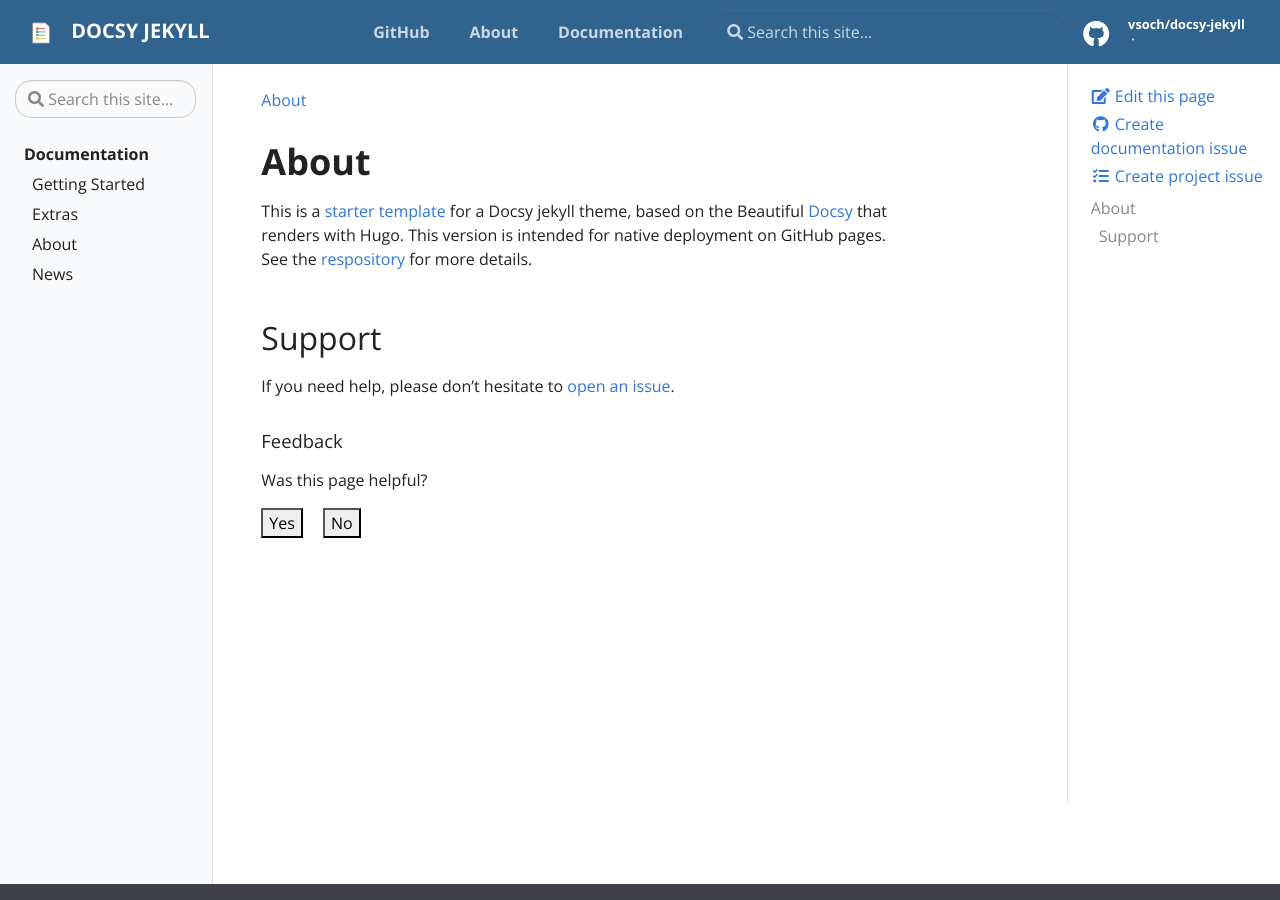
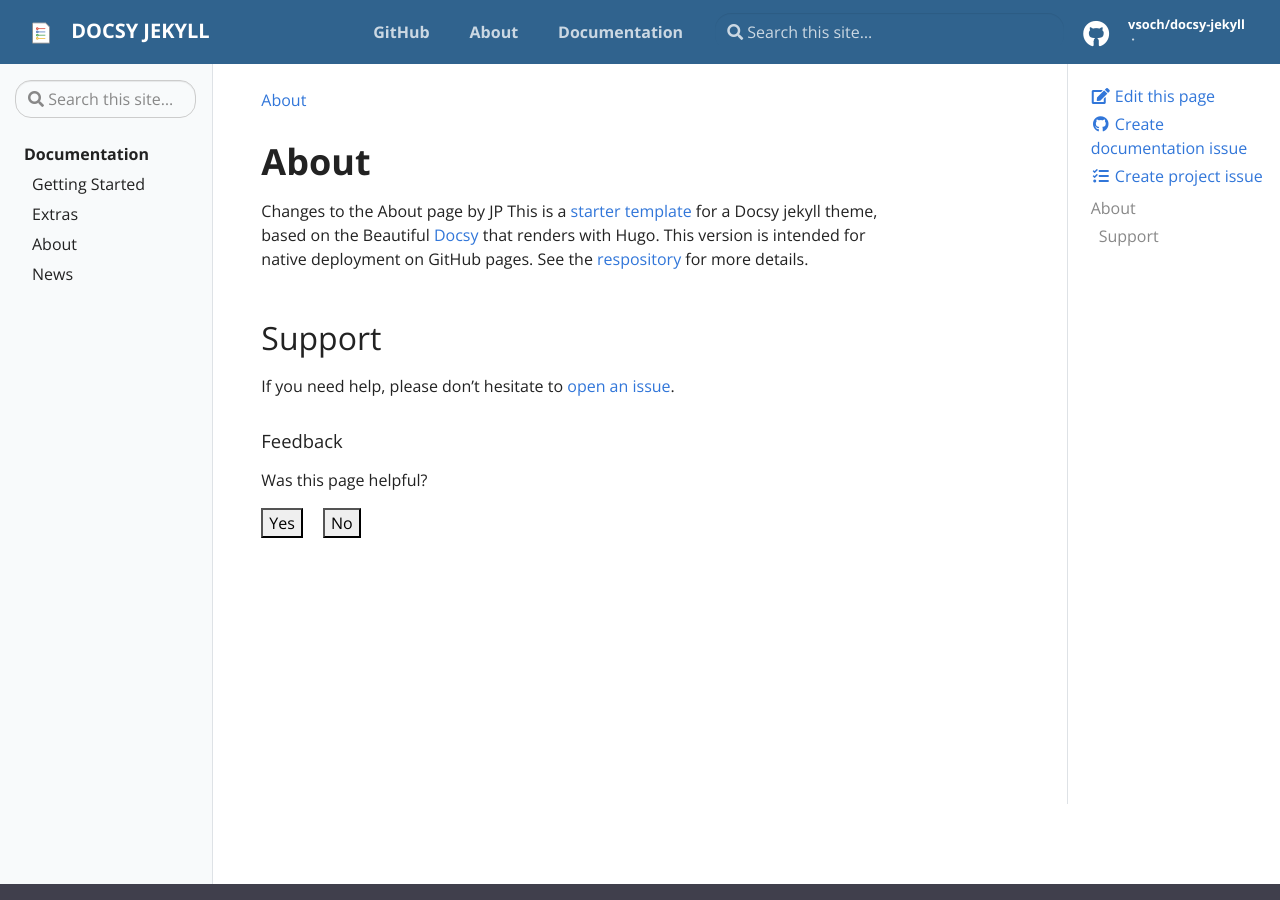
Before and after one commit to juliampaul/springcottage1, a Jekyll site: the page built from pages/about.md, in a window 1280 px wide and 900 px high. Built offline with Jekyll 4.4.1, drawn with Linux system fonts in a browser that asks for light colours.

Commit message:
Change to About

```diff
--- a/pages/about.md
+++ b/pages/about.md
@@ -5,6 +5,7 @@ permalink: /about/
 
 # About
 
+Changes to the About page by JP
 This is a [starter template](https://vsoch.github.com/docsy-jekyll/) for a Docsy jekyll theme, based
 on the Beautiful [Docsy](https://github.com/google/docsy) that renders with Hugo. This version is intended for
 native deployment on GitHub pages. See the [respository]({{ site.repo }}) for more details.
```
